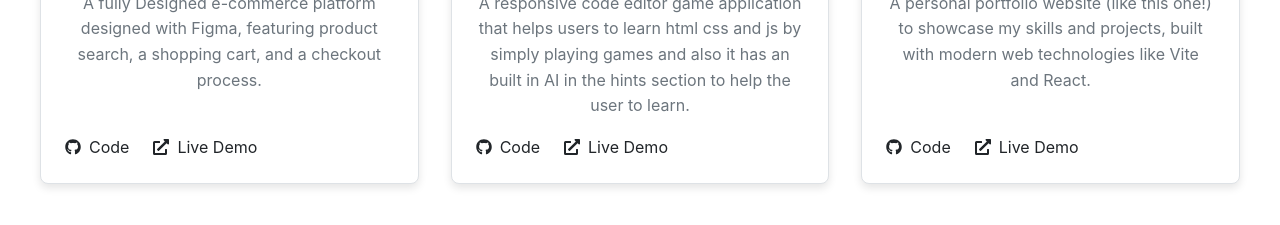
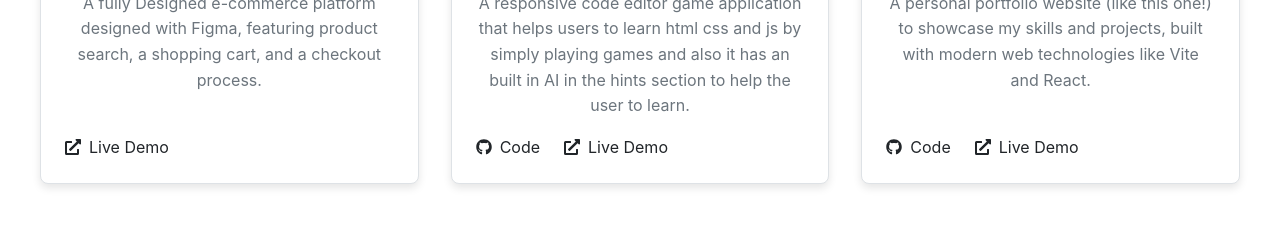
Before and after one commit to saanvi05/my-portfolio-app, a React (Vite) app: page / in a window 1280 px wide. Shown: the part 3300-3525 px from the top of the page. Built offline with nearby package versions, Linux system fonts and the light colour scheme.

Commit message:
Updated the link in the project card

```diff
--- a/src/components/ProjectCard.jsx
+++ b/src/components/ProjectCard.jsx
@@ -1,7 +1,7 @@
 // src/components/ProjectCard.jsx
-import React from 'react';
-import './ProjectCard.css';
-import { FaGithub, FaExternalLinkAlt } from 'react-icons/fa'; // Icons for links
+import React from "react";
+import "./ProjectCard.css";
+import { FaGithub, FaExternalLinkAlt } from "react-icons/fa"; // Icons for links
 
 // This component receives 'props' (properties) from the Projects component.
 // We are "destructuring" them into individual variables like { image, title, ... }
@@ -15,12 +15,26 @@ function ProjectCard({ image, title, description, githubLink, liveLink }) {
         <h3 className="card-title">{title}</h3>
         <p className="card-description">{description}</p>
         <div className="card-links">
-          <a href={githubLink} target="_blank" rel="noopener noreferrer" className="card-link">
-            <FaGithub /> Code
-          </a>
-          <a href={liveLink} target="_blank" rel="noopener noreferrer" className="card-link">
-            <FaExternalLinkAlt /> Live Demo
-          </a>
+          {githubLink && (
+            <a
+              href={githubLink}
+              target="_blank"
+              rel="noopener noreferrer"
+              className="card-link"
+            >
+              <FaGithub /> Code
+            </a>
+          )}
+          {liveLink && (
+            <a
+              href={liveLink}
+              target="_blank"
+              rel="noopener noreferrer"
+              className="card-link"
+            >
+              <FaExternalLinkAlt /> Live Demo
+            </a>
+          )}
         </div>
       </div>
     </div>
```
